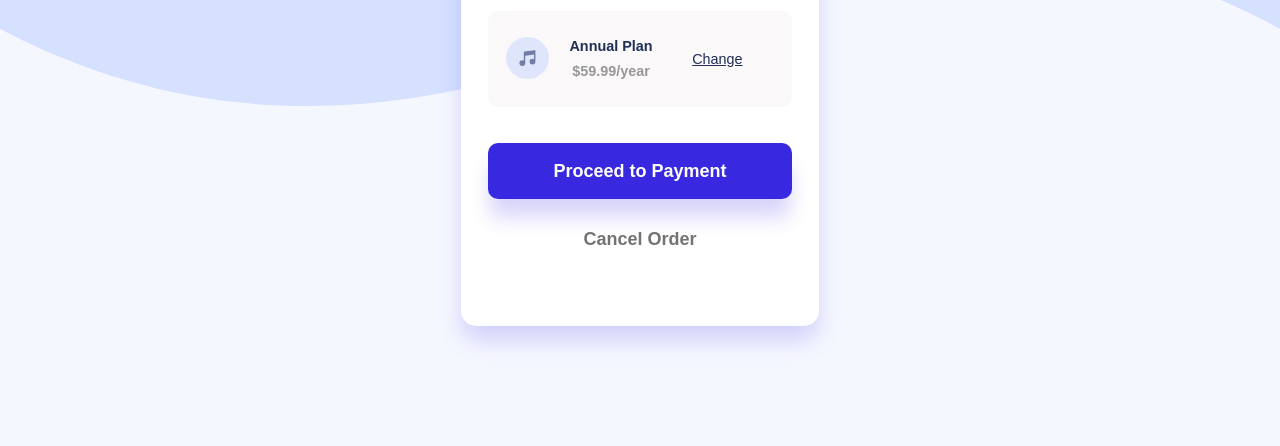
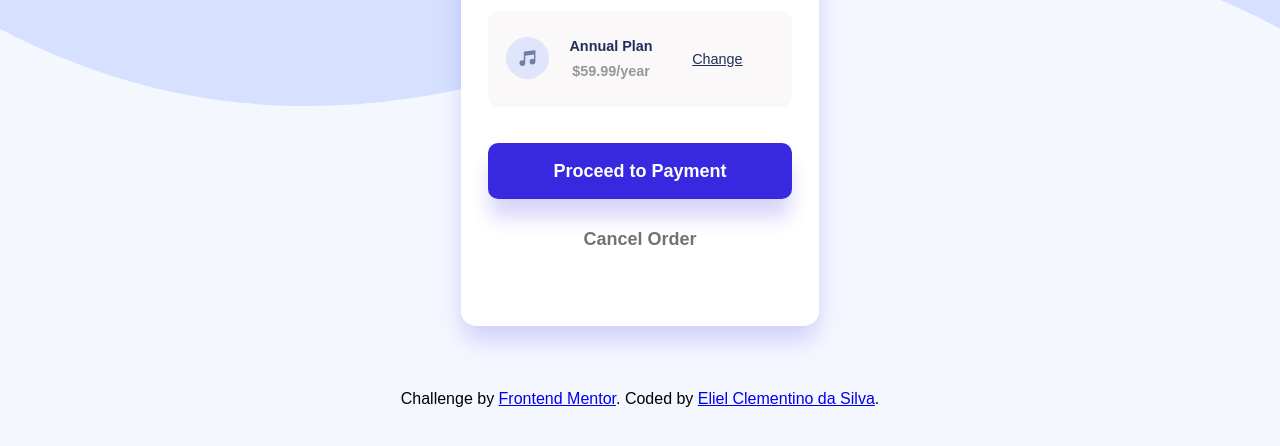
Before and after one commit to ElielClementino/D6_OrderSummary, a plain HTML site: page index.html in a window 1280 px wide. Shown: the part 346-792 px from the top of the page. Drawn offline with Linux system fonts and the light colour scheme.

Commit message:
Adicionado footer no fim da página

```diff
--- a/D6_Css/d6.css
+++ b/D6_Css/d6.css
@@ -104,3 +104,6 @@ box-shadow: 0 20px 20px -2px  rgba(56, 41, 224,0.2);
     color:#747373;
 
 }
+.footer{
+    text-align:center;
+}
--- a/index.html
+++ b/index.html
@@ -35,5 +35,8 @@
         </div>
     </div>
 </section>
+<footer class="footer">
+ <p>Challenge by <a href="https://www.frontendmentor.io/home" target="_blank">Frontend Mentor</a>. Coded by <a href="https://github.com/ElielClementino" target="_blank">Eliel Clementino da Silva</a>.</p>
+</footer>
 </body>
 </html>
```
